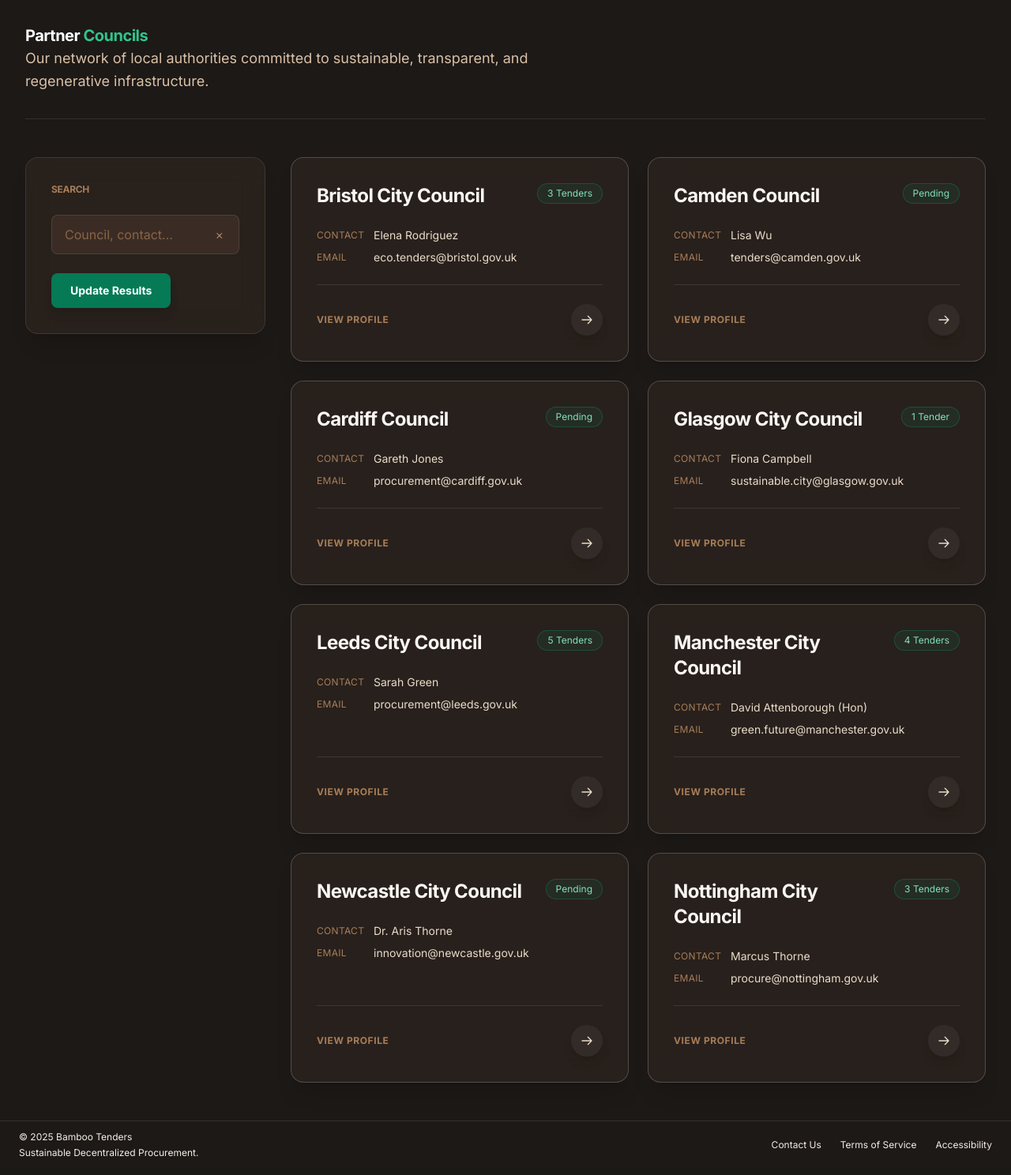
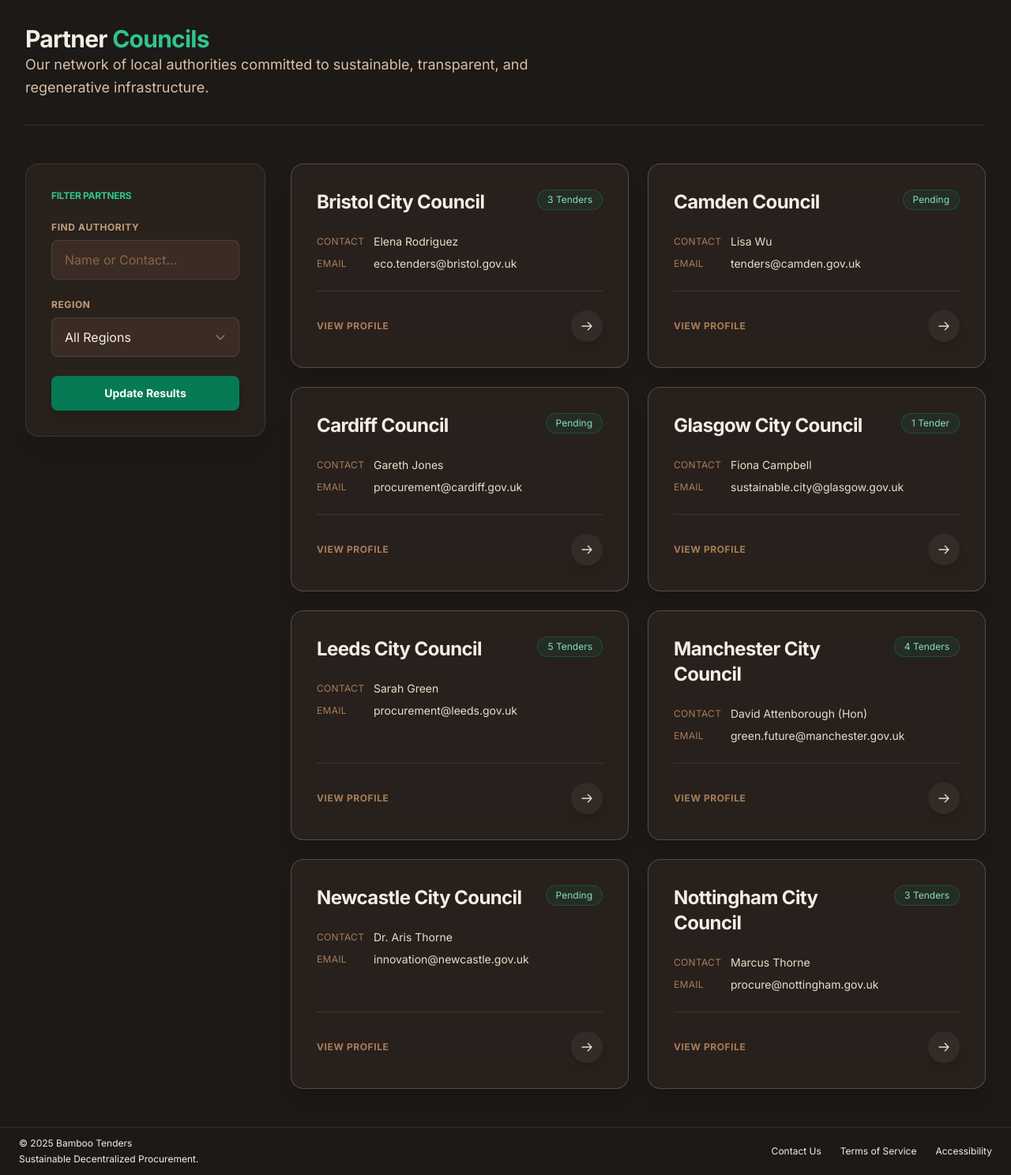
Before and after one commit to OscarD8/tenders-bidding-system, a Django app: page /supply_chain/councils in a window 1280 px wide. Shown: the part 65-1553 px from the top of the page at 79% size. Before the commit the page ends 1530 px from the top, so only its background shows below. Run offline with Django 5.2, Linux system fonts and the light colour scheme; data comes from the database, SQL or seed files in the repository.

Commit message:
[DJANGO/AI/TAILWIND/HTML] - filtering logic implemented for supply_chain list templates. - forms.py added to supply_chain for council and project filtering, defining how form options appear. - views.py added logic for validating form input and processing the query string. - supply_chain list templates updated to have form as context, and use sidebar block to define visual layout of filters, wrapping the widgets defined in forms.py. - minor style tweaks to font size and colour on detail and list pages.

```diff
--- /dev/null
+++ b/Django_Project/supply_chain/forms.py
@@ -0,0 +1,51 @@
+from django import forms
+from .models import Council
+
+class CouncilFilterForm(forms.Form):
+    # Keyword Search (e.g. "Leeds") - naming the textbook 'q'
+    q = forms.CharField(
+        required=False,
+        label='Find Authority',
+        widget=forms.TextInput(attrs={
+            'class': 'focus-input',
+            'placeholder': 'Name or Contact...',
+            'autocomplete': 'off',
+            'aria-label': 'Search councils'
+        })
+    )
+
+    # Region Dropdown - references by name 'region'
+    region = forms.ChoiceField(
+        choices=[('', 'All Regions')] + Council.Region.choices, # Add "All" option manually
+        required=False,
+        label='Region',
+        widget=forms.Select(attrs={
+            'class': 'focus-input cursor-pointer appearance-none pr-10 text-ellipsis'
+        })
+    )
+
+class ProjectFilterForm(forms.Form):
+    # Keyword Search Field
+    q = forms.CharField(
+        required=False,
+        label='Keywords',
+        widget=forms.TextInput(attrs={
+            'class': 'focus-input',
+            'placeholder': 'Solar, Roof, etc...',
+            'autocomplete': 'off',
+            'aria-label': 'Search projects by keywords'
+        })
+    )
+
+    # Council Dropdown Field
+    council = forms.ModelChoiceField(
+        queryset=Council.objects.all(), # Populates the dropdown automatically
+        required=False,
+        label='Council',
+        empty_label="All Authorities", # The default "Select All" option
+        to_field_name="slug",
+        widget=forms.Select(attrs={
+            'class': 'focus-input cursor-pointer appearance-none pr-10 text-ellipsis'
+            # Note: appearance-none is needed to hide the default browser arrow so the SVG works
+        })
+    )
--- a/Django_Project/supply_chain/models.py
+++ b/Django_Project/supply_chain/models.py
@@ -148,7 +148,7 @@ class Project(models.Model):
     def __str__(self):
         return f'{self.title}'
 
-    @property  # Treat this function like a variable. Don't make me use brackets () to call it.
+    @property  # Treat this function like a variable. Don't use brackets () to call it.
     def percentage_allocated(self):  # this is like an interface
         if self.budget == 0:
             return 0
--- a/Django_Project/supply_chain/templates/supply_chain/council/all_councils_list.html
+++ b/Django_Project/supply_chain/templates/supply_chain/council/all_councils_list.html
@@ -7,7 +7,7 @@
 {% block page_header %}
     <div class="flex flex-col justify-between">
         <div class="max-w-2xl">
-            <h1 class="text-xl text-white">
+            <h1 class="text-3xl text-earth-100">
                 Partner <span class="text-bamboo-400">Councils</span>
             </h1>
             <p class="text-earth-300 text-lg leading-relaxed">
@@ -18,35 +18,61 @@
 {% endblock %}
 
 
+<!-- Sidebar used for Filter Section -->
 {% block layout_sidebar %}
-    <div class="glass-panel sidebar-variant p-8">
+    <div class="glass-panel sidebar-variant p-8" aria-labelledby="sidebar-filter-label">
 
-        <h3 class="sidebar-title text-earth-500">Search</h3>
+        <h3 class="sidebar-title" id="sidebar-filter-label">Filter Partners</h3>
 
         <form method="get" class="space-y-6">
 
+            <!-- Keyword Search -->
             <div>
+                <label for="{{ form.q.id_for_label }}" class="sub-heading-earth-400">
+                    {{ form.q.label }}
+                </label>
                 <div class="relative">
-                    <input type="text" name="q" id="q" value="{{ request.GET.q }}"
-                           placeholder="Council, contact..."
-                           class="focus-input"
-                           autocomplete="off"
-                           aria-label="Search projects by keywords"
-                    />
-                    <button
-                            type="button"
-                            class="absolute right-5 top-1/2 transform -translate-y-1/2 text-earth-500"
-                            aria-label="Clear search"
-                            onclick="this.closest('form').q.value = '';"
-                    >
-                        &times;
-                    </button>
+                    {{ form.q }}
+
+                    {% if form.q.value %}
+                        <a href="{{ request.path }}?{% if request.GET.region %}region={{ request.GET.region }}{% endif %}"
+                           class="absolute right-5 top-1/2 transform -translate-y-1/2 text-earth-500 hover:text-earth-700 focus:outline-none focus:ring-2 focus:ring-earth-500"
+                           aria-label="Clear search">
+
+                            <span aria-hidden="true" class="text-xl">×</span>
+                        </a>
+                    {% endif %}
                 </div>
             </div>
 
-            <button type="submit" class="btn btn-primary btn-md">
+            <!-- Region Dropdown menu -->
+            <div>
+                <label for="{{ form.region.id_for_label }}" class="sub-heading-earth-400">
+                    {{ form.region.label }}
+                </label>
+                <div class="relative">
+                    {{ form.region }}
+
+                    <div class="pointer-events-none absolute inset-y-0 right-0 flex items-center px-4 text-earth-500">
+                        {% include "components/svg_components/drop_arrow_icon.html" %}
+                    </div>
+                </div>
+            </div>
+
+            <button type="submit" class="btn btn-primary btn-md w-full">
                 Update Results
             </button>
+
+            <!-- Display if there is a query string e.g. '?q=derek&council=leeds' -->
+            {% if request.GET %}
+                <div class="text-center">
+                <!-- reloads page in original state, removing query string -->
+                    <a href="{{ request.path }}"
+                       class="text-xs text-earth-400 hover:text-bamboo-400 border-b border-transparent hover:border-bamboo-400 transition-colors">
+                        Reset Filters
+                    </a>
+                </div>
+            {% endif %}
 
         </form>
 
@@ -63,7 +89,7 @@
 
                     <div>
                         <div class="flex justify-between items-start mb-6 gap-4">
-                            <h3 class="text-2xl font-bold text-earth-50 group-hover:text-bamboo-400 transition-colors"
+                            <h3 class="text-2xl font-bold text-earth-100 group-hover:text-bamboo-400 transition-colors"
                                 id="{{ council.name }}">
                                 {{ council.name }}
                             </h3>
--- a/Django_Project/supply_chain/templates/supply_chain/project/project_detail.html
+++ b/Django_Project/supply_chain/templates/supply_chain/project/project_detail.html
@@ -64,14 +64,14 @@
         £{{ project.budget|intcomma }}</data>
 
     <div class="flex flex-col gap-2"> <!-- Model extension required -->
-        <div class="flex items-center text-xs">
+        <div class="flex items-center text-sm">
             <span class="text-earth-400 mr-10">Source:</span>
-            <span class="px-2 py-1 rounded bg-bamboo-900/30 border border-bamboo-500/20 text-bamboo-300 font-mono flex items-center">
+            <span class="px-2 py-1 rounded bg-bamboo-900/30 border border-bamboo-500/20 text-bamboo-300 font-mono">
                 {{ project.get_funding_source_display }}
             </span>
         </div>
 
-        <div class="flex items-center text-xs">
+        <div class="flex items-center text-sm">
             <span class="text-earth-400 mr-8">Mandate:</span>
             <span class="px-2 py-1 rounded bg-earth-800 border border-earth-50/10 text-earth-200 ">
                 {{ project.get_policy_mandate_display }}
--- a/Django_Project/supply_chain/views.py
+++ b/Django_Project/supply_chain/views.py
@@ -1,19 +1,61 @@
-from django.db.models import Count
+from django.db.models import Count, Q
 from django.shortcuts import render, get_object_or_404, redirect
 
+from supply_chain.forms import ProjectFilterForm, CouncilFilterForm
 from supply_chain.models import Council, Project
 
 
 def all_councils(request):
     councils = Council.objects.with_counts().order_by('name')
 
-    return render(request, 'supply_chain/council/all_councils_list.html', {'councils': councils})
+    # Instantiate the form with GET data (or None if the page first loads)
+    form = CouncilFilterForm(request.GET)
+
+    # Apply Filters - checks invalid input, cleans that input, if user actually typed then searches rows based on Q objects.
+    if form.is_valid():
+        query = form.cleaned_data.get('q')
+        if query:
+            councils = councils.filter(
+                Q(name__icontains=query) |
+                Q(contact__icontains=query)
+            )
+
+        region = form.cleaned_data.get('region')
+        if region:
+            councils = councils.filter(region=region)
+
+    context = {
+        'councils': councils,
+        'form': form,
+    }
+
+    return render(request, 'supply_chain/council/all_councils_list.html', context)
 
 
 def all_projects(request):
     projects = Project.objects.all().order_by('-created_at')
 
-    return render(request, 'supply_chain/project/all_projects_list.html', {'projects': projects})
+    # Instantiate the form
+    form = ProjectFilterForm(request.GET)
+
+    # Apply Filters
+    if form.is_valid():
+        # Filter by Keyword (Title or Description)
+        query = form.cleaned_data.get('q')
+        if query:
+            projects = projects.filter(
+                Q(title__icontains=query) |
+                Q(description__icontains=query)
+            )
+
+        # Filter by Council
+        council = form.cleaned_data.get('council')
+        if council:
+            projects = projects.filter(council=council)
+
+    context = {'projects': projects, 'form': form}
+
+    return render(request, 'supply_chain/project/all_projects_list.html', context)
 
 
 def project_detail(request, council_slug, project_slug):
--- a/Django_Project/theme/static/dist/css/styles.css
+++ b/Django_Project/theme/static/dist/css/styles.css
@@ -1380,6 +1458,15 @@
   }
   .pt-24 {
     padding-top: calc(var(--spacing) * 24);
+  }
+  .pr-10 {
+    padding-right: calc(var(--spacing) * 10);
+  }
+  .pr-12 {
+    padding-right: calc(var(--spacing) * 12);
+  }
+  .pr-14 {
+    padding-right: calc(var(--spacing) * 14);
   }
   .pb-4 {
     padding-bottom: calc(var(--spacing) * 4);
@@ -1418,6 +1505,10 @@
     font-size: var(--text-2xl);
     line-height: var(--tw-leading, var(--text-2xl--line-height));
   }
+  .text-3xl {
+    font-size: var(--text-3xl);
+    line-height: var(--tw-leading, var(--text-3xl--line-height));
+  }
   .text-4xl {
     font-size: var(--text-4xl);
     line-height: var(--tw-leading, var(--text-4xl--line-height));
@@ -1514,8 +1605,14 @@
     --tw-tracking: var(--tracking-widest);
     letter-spacing: var(--tracking-widest);
   }
+  .text-ellipsis {
+    text-overflow: ellipsis;
+  }
   .whitespace-nowrap {
     white-space: nowrap;
+  }
+  .text-bamboo-200 {
+    color: var(--color-bamboo-200);
   }
   .text-bamboo-200\/80 {
     color: color-mix(in srgb, #bcf0da 80%, transparent);
@@ -1782,11 +1901,6 @@
   .ring-inset {
     --tw-ring-inset: inset;
   }
-  .group-open\/details\:rotate-90 {
-    &:is(:where(.group\/details):is([open], :popover-open, :open) *) {
-      rotate: 90deg;
-    }
-  }
   .group-hover\:w-\[90\%\] {
     &:is(:where(.group):hover *) {
       @media (hover: hover) {
@@ -2990,6 +3112,11 @@ h1, h2, h3, h4, h5, h6 {
   syntax: "*";
   inherits: false;
   initial-value: 0 0 #0000;
+}
+@property --tw-outline-style {
+  syntax: "*";
+  inherits: false;
+  initial-value: solid;
 }
 @property --tw-blur {
   syntax: "*";
@@ -3153,6 +3280,7 @@ h1, h2, h3, h4, h5, h6 {
       --tw-ring-offset-width: 0px;
       --tw-ring-offset-color: #fff;
       --tw-ring-offset-shadow: 0 0 #0000;
+      --tw-outline-style: solid;
       --tw-blur: initial;
       --tw-brightness: initial;
       --tw-contrast: initial;
```
Also changed, not shown: other parts of Django_Project/theme/static/dist/css/styles.css (+131 -23 lines), Django_Project/supply_chain/templates/supply_chain/project/all_projects_list.html (+42 -33 lines).
